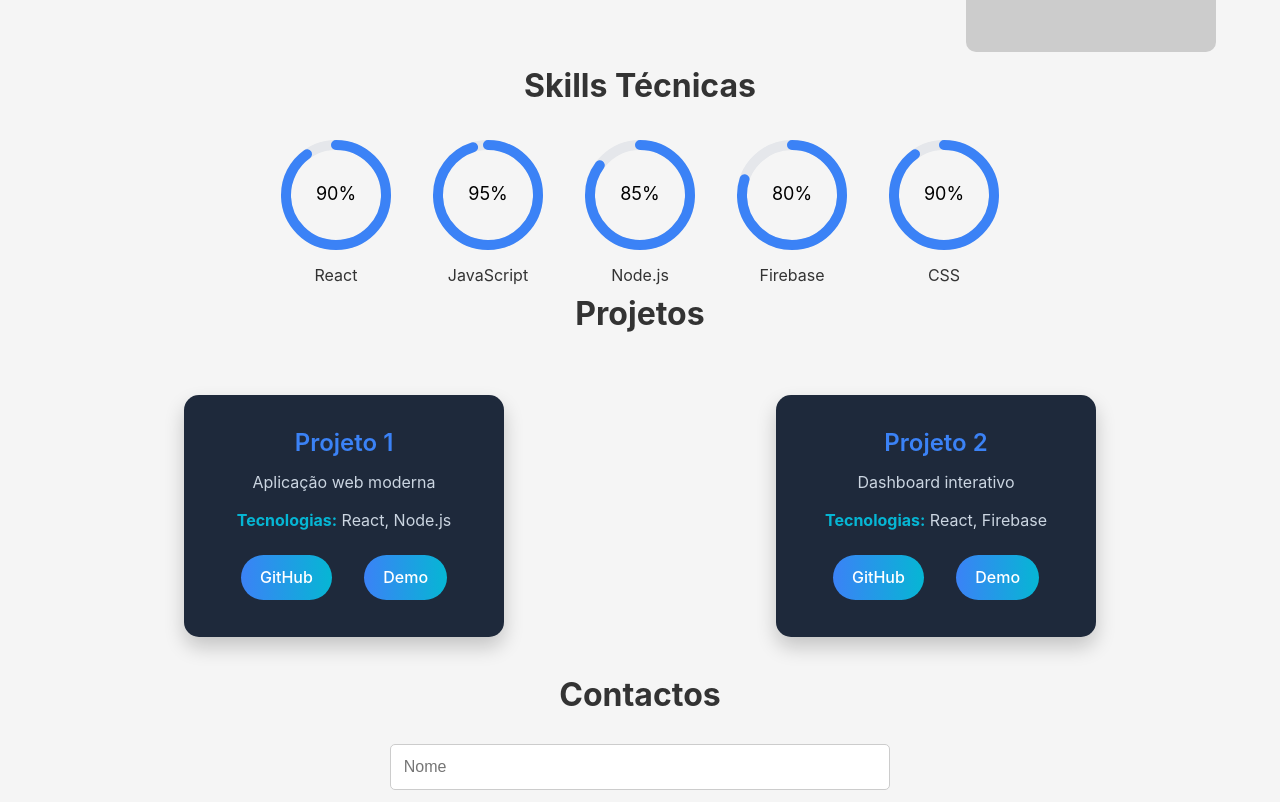
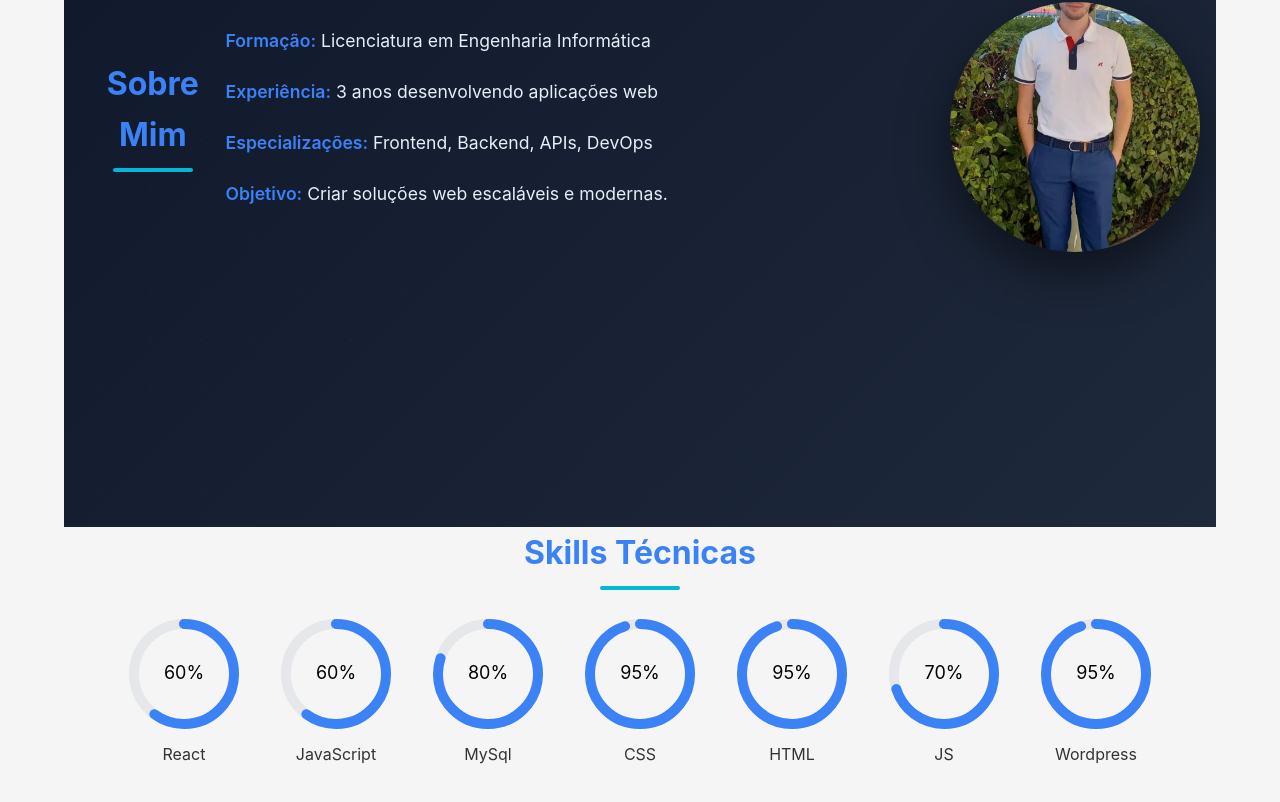
Before and after one commit to taveira1904/personalPortfolio, a React (Create React App) app in the folder portfolio/: page / in a window 1280 px wide. Shown: the part 1073-1875 px from the top of the page. Built offline with nearby package versions, Linux system fonts and the light colour scheme.

Commit message:
Second commit with basic info - Portfolio React

```diff
--- a/portfolio/src/components/About.jsx
+++ b/portfolio/src/components/About.jsx
@@ -1,5 +1,6 @@
 import React from 'react';
 import '../styles/About.css';
+import profilePic from '../images/taveiraweb.png';
 
 const About = () => {
   return (
@@ -13,7 +14,7 @@ const About = () => {
           <p><strong>Objetivo:</strong> Criar soluções web escaláveis e modernas.</p>
         </div>
         <div className="about-photo">
-          <img src="https://via.placeholder.com/250" alt="Foto profissional" />
+          <img src= {profilePic} alt ="Foto profissional" />
         </div>
       </div>
     </section>
--- a/portfolio/src/components/Projects.jsx
+++ b/portfolio/src/components/Projects.jsx
@@ -2,14 +2,14 @@ import React from 'react';
 import '../styles/Projects.css';
 
 const projectsData = [
-  { name: 'Projeto 1', desc: 'Aplicação web moderna', tech: 'React, Node.js', github: '#', demo: '#' },
-  { name: 'Projeto 2', desc: 'Dashboard interativo', tech: 'React, Firebase', github: '#', demo: '#' },
+  { name: 'Projeto 1', desc: 'Aplicação de pesquisa de imagens', tech: 'JavaScrip, HTML & CSS', github: 'https://github.com/taveira1904/imageBank', demo: '#' },
+  { name: 'Projeto 2', desc: 'Controlo Universitário', tech: 'Python, Google Cloud,Firebase, HTML & CSS', github: 'https://github.com/taveira1904/webstatic', demo: '#' },
 ];
 
 const Projects = () => {
   return (
     <section className="projects container" id="projects">
-      <h2 className="section-title">Projetos</h2>
+      <h2 className="section-title">Projetos Universitários</h2>
       <div className="projects-grid">
         {projectsData.map(p => (
           <div className="project-card" key={p.name}>
@@ -18,7 +18,7 @@ const Projects = () => {
             <p><strong>Tecnologias:</strong> {p.tech}</p>
             <div className="project-links">
               <a href={p.github} target="_blank" className="btn">GitHub</a>
-              <a href={p.demo} target="_blank" className="btn">Demo</a>
+
             </div>
           </div>
         ))}
--- a/portfolio/src/components/Skills.jsx
+++ b/portfolio/src/components/Skills.jsx
@@ -2,11 +2,14 @@ import React, { useEffect, useRef } from 'react';
 import '../styles/Skills.css';
 
 const skillsData = [
-  { name: 'React', percent: 90 },
-  { name: 'JavaScript', percent: 95 },
-  { name: 'Node.js', percent: 85 },
-  { name: 'Firebase', percent: 80 },
-  { name: 'CSS', percent: 90 },
+  { name: 'React', percent: 60 },
+  { name: 'JavaScript', percent: 60 },
+  { name: 'MySql', percent: 80 },
+  { name: 'CSS', percent: 95 },
+   { name: 'HTML', percent: 95 },
+   { name: 'JS', percent: 70 },
+   { name: 'Wordpress', percent: 95 },
+   { name: 'Quality Assurance', percent: 100 },
 ];
 
 const Donut = ({ skill }) => {
--- a/portfolio/src/styles/About.css
+++ b/portfolio/src/styles/About.css
@@ -1,17 +1,121 @@
+/* Seção Sobre Mim */
+.about {
+  min-height: 100vh; /* garante altura da tela */
+  display: flex;
+  align-items: center;
+  justify-content: center;
+  padding: 6rem 1rem;
+  background: linear-gradient(135deg, #0f172a, #1e293b); /* gradiente escuro moderno */
+  color: #e6eef8;
+  position: relative;
+  overflow: hidden;
+}
+
+/* Fundo decorativo sutil */
+.about::before {
+  content: '';
+  position: absolute;
+  top: -50%;
+  left: -50%;
+  width: 200%;
+  height: 200%;
+  background: radial-gradient(circle, rgba(59,130,246,0.05) 1px, transparent 1px);
+  background-size: 50px 50px;
+  animation: move-bg 25s linear infinite;
+  z-index: 0;
+}
+
+@keyframes move-bg {
+  0% { transform: translate(0,0); }
+  100% { transform: translate(-50px,-50px); }
+}
+
+/* Container central */
 .about-content {
   display: flex;
   align-items: center;
   justify-content: space-between;
-  gap: 2rem;
   flex-wrap: wrap;
+  gap: 3rem;
+  max-width: 1100px;
+  width: 100%;
+  z-index: 1;
+  opacity: 0;
+  animation: fadeInUp 1.2s ease forwards;
 }
 
+/* Animação de entrada */
+@keyframes fadeInUp {
+  0% { opacity: 0; transform: translateY(50px); }
+  100% { opacity: 1; transform: translateY(0); }
+}
+
+/* Título da seção */
+.section-title {
+  font-size: 2.8rem;
+  text-align: center;
+  margin-bottom: 3rem;
+  color: #3b82f6;
+  font-weight: 700;
+  position: relative;
+}
+
+.section-title::after {
+  content: '';
+  display: block;
+  width: 80px;
+  height: 4px;
+  background: #06b6d4;
+  margin: 0.5rem auto 0;
+  border-radius: 2px;
+}
+
+/* Texto da seção */
 .about-text {
   flex: 1;
+  font-size: 1.1rem;
+  line-height: 1.8;
+}
+
+.about-text p {
+  margin-bottom: 1.2rem;
+}
+
+.about-text strong {
+  color: #3b82f6;
+  font-weight: 600;
+}
+
+/* Foto do desenvolvedor */
+.about-photo {
+  flex: 0 0 250px;
+  display: flex;
+  align-items: center;
+  justify-content: center;
 }
 
 .about-photo img {
-  border-radius: 10px;
-  max-width: 250px;
-  width: 100%;
+  width: 250px;
+  height: 250px;
+  border-radius: 50%; /* foto circular */
+  object-fit: cover;
+  box-shadow: 0 20px 50px rgba(0,0,0,0.5);
+  transition: transform 0.3s ease, box-shadow 0.3s ease;
 }
+
+.about-photo img:hover {
+  transform: translateY(-5px) scale(1.05);
+  box-shadow: 0 30px 60px rgba(0,0,0,0.6);
+}
+
+/* Responsividade mobile */
+@media (max-width: 768px) {
+  .about-content {
+    flex-direction: column;
+    text-align: center;
+  }
+
+  .about-photo {
+    margin-bottom: 2rem;
+  }
+}
```
Also changed, not shown: portfolio/src/images/taveiraweb.png (added).
